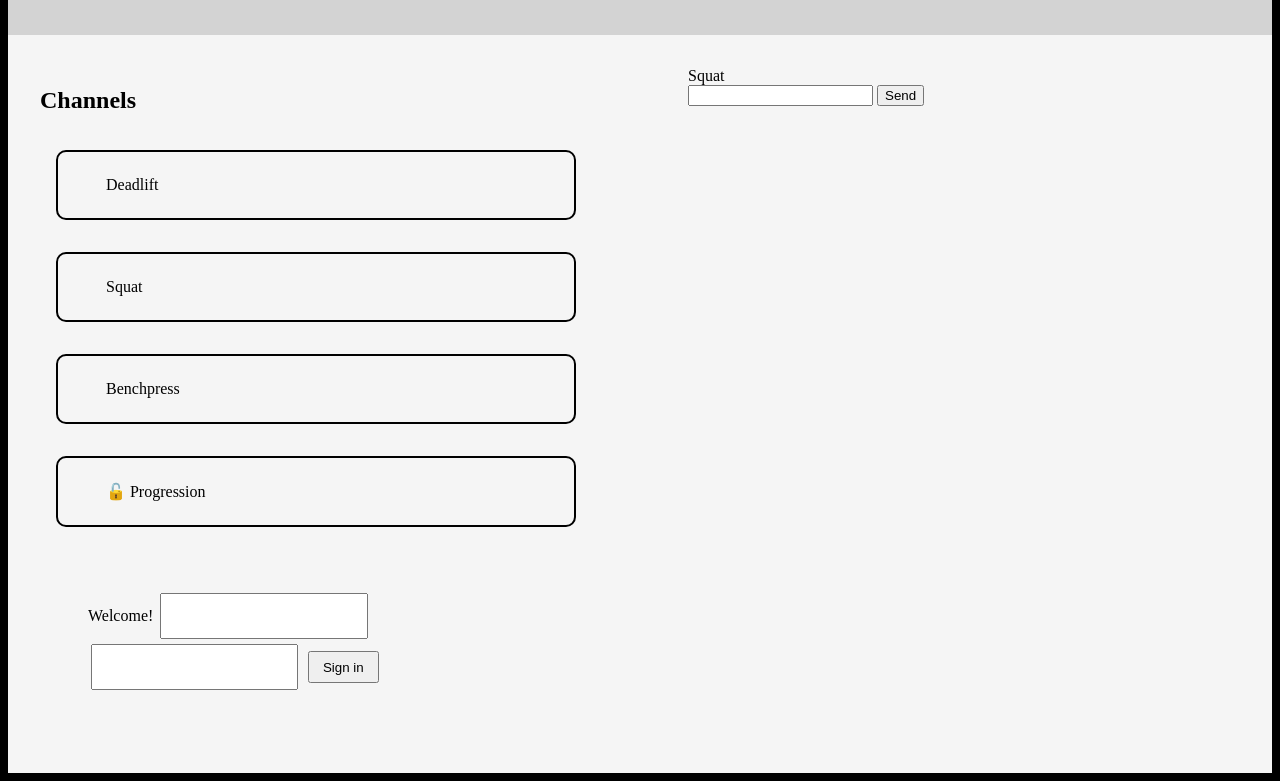
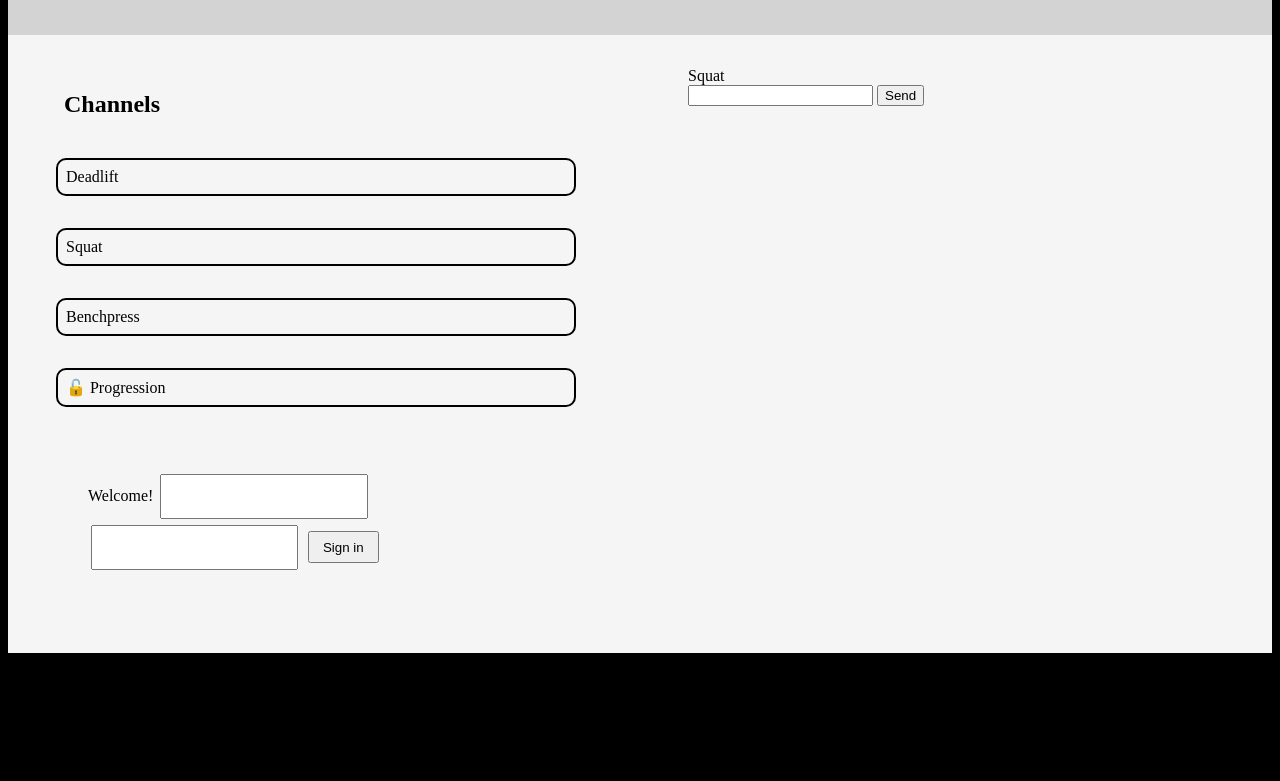
Before and after one commit to BjornAM/fullstack-app, a website: page static/index.html in a window 1280 px wide. Shown: the part 85-866 px from the top of the page. After the commit the page ends 800 px from the top, so only its background shows below. Drawn offline with Linux system fonts and the light colour scheme; no server answers.

Commit message:
update 2 left column

```diff
--- a/static/style.css
+++ b/static/style.css
@@ -33,6 +33,7 @@ h1{
 
 h2 {
   display: center;
+  margin: 1em;
 }
 
 .left-column, .right-column {
@@ -71,10 +72,9 @@ button:hover {
 }
 
 .deadlift, .squat, .benchpress, .progression {
-  /* flex-direction: column; lås funkar ej */
-  /* align-items: column; lås funkar ej */
   margin: 1em;
   border: 2px solid black;
-  padding: 1.5em 3em;
+  padding: 0.5em;
   border-radius: 10px;
+  /* flytta texten till mitten*/
 }
```
